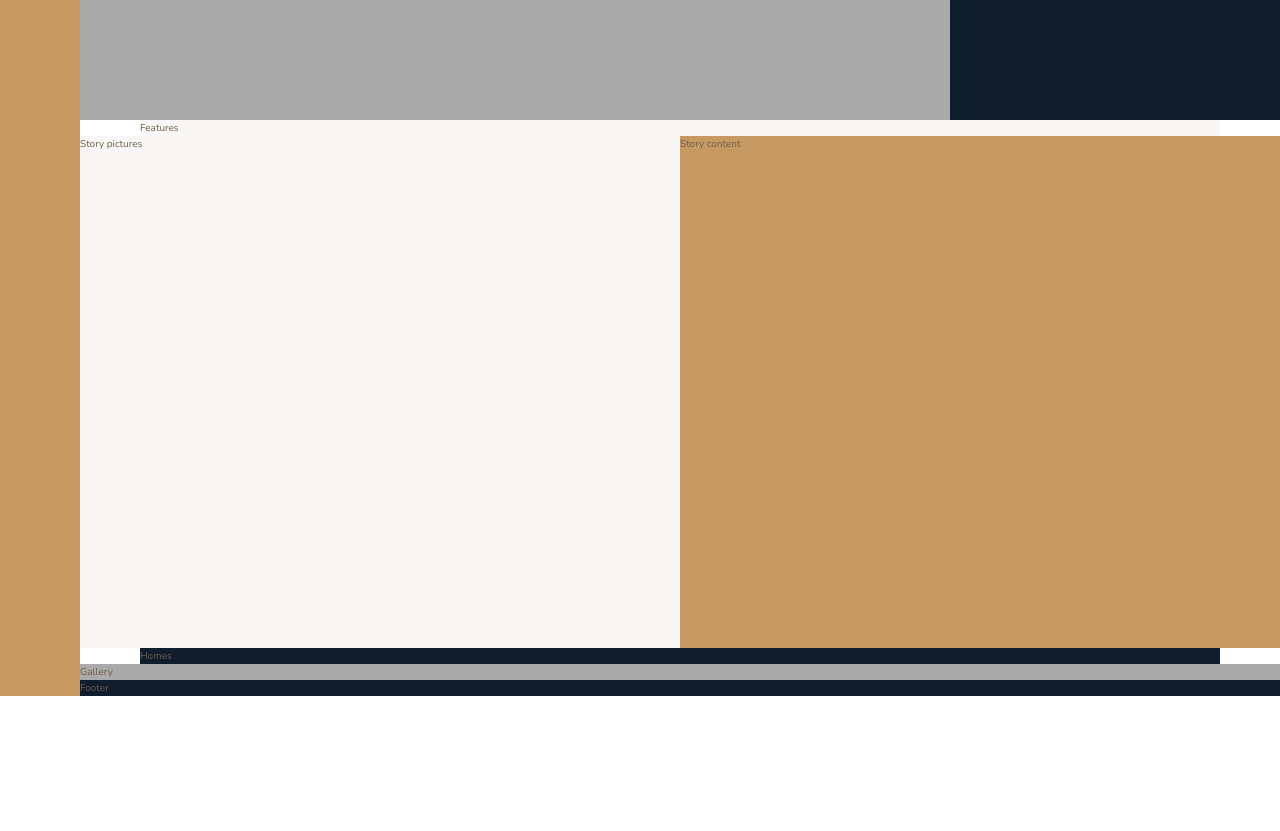
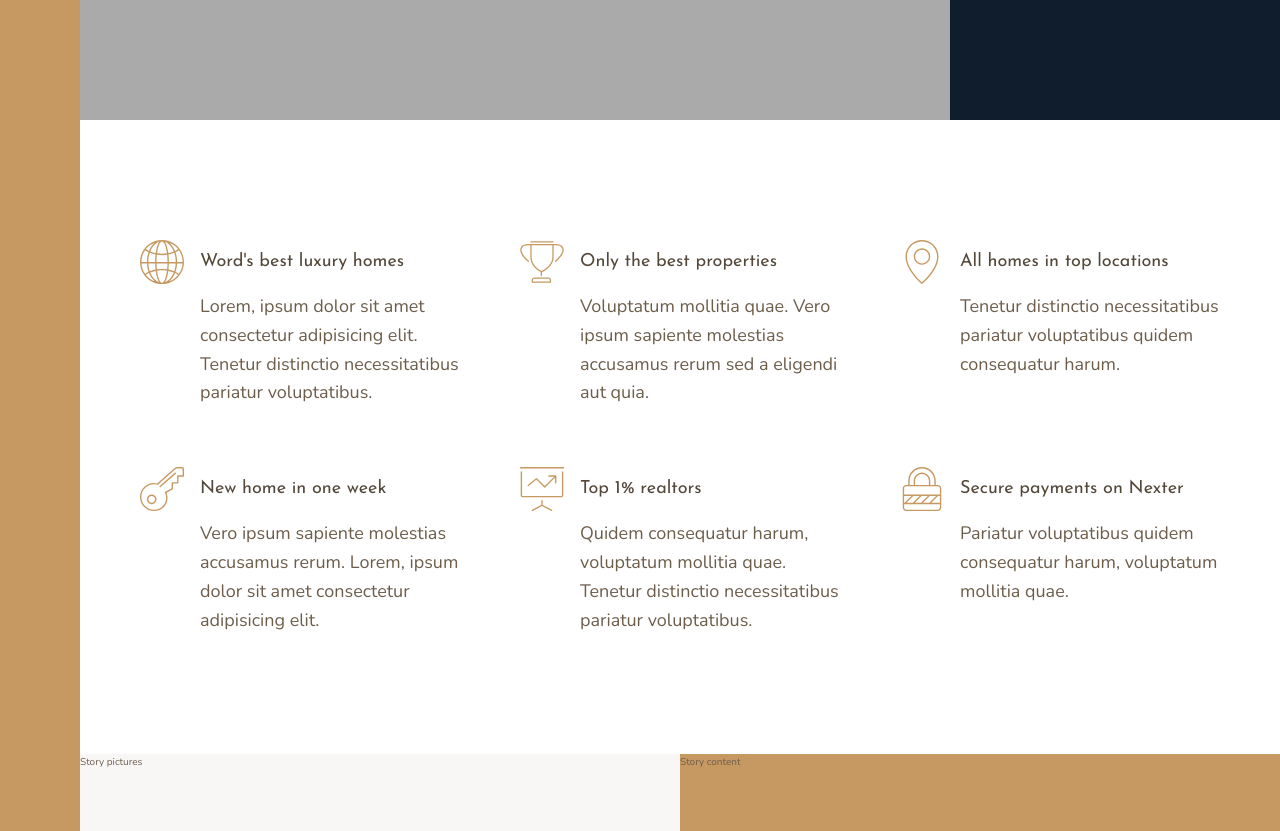
Before and after one commit to bhszewczyk/Nexter, a website: page index.html in a window 1280 px wide. Shown: the part 520-1351 px from the top of the page. Before the commit the page ends 1216 px from the top, so only its background shows below. Drawn offline with nearby package versions, Linux system fonts and the light colour scheme.

Commit message:
Adds features section design

```diff
--- a/index.html
+++ b/index.html
@@ -18,7 +18,68 @@
     <div class="sidebar">Sidebar</div>
     <div class="header">Header</div>
     <div class="realtors">Top 3 realtors</div>
-    <section class="features">Features</section>
+    <section class="features">
+      <div class="feature">
+        <svg class="feature__icon">
+          <use xlink:href="img/sprite.svg#icon-global"></use>
+        </svg>
+        <h4 class="heading-4 heading-4--dark">Word's best luxury homes</h4>
+        <p class="feature__text">
+          Lorem, ipsum dolor sit amet consectetur adipisicing elit. Tenetur
+          distinctio necessitatibus pariatur voluptatibus.
+        </p>
+      </div>
+      <div class="feature">
+        <svg class="feature__icon">
+          <use xlink:href="img/sprite.svg#icon-trophy"></use>
+        </svg>
+        <h4 class="heading-4 heading-4--dark">Only the best properties</h4>
+        <p class="feature__text">
+          Voluptatum mollitia quae. Vero ipsum sapiente molestias accusamus
+          rerum sed a eligendi aut quia.
+        </p>
+      </div>
+      <div class="feature">
+        <svg class="feature__icon">
+          <use xlink:href="img/sprite.svg#icon-map-pin"></use>
+        </svg>
+        <h4 class="heading-4 heading-4--dark">All homes in top locations</h4>
+        <p class="feature__text">
+          Tenetur distinctio necessitatibus pariatur voluptatibus quidem
+          consequatur harum.
+        </p>
+      </div>
+      <div class="feature">
+        <svg class="feature__icon">
+          <use xlink:href="img/sprite.svg#icon-key"></use>
+        </svg>
+        <h4 class="heading-4 heading-4--dark">New home in one week</h4>
+        <p class="feature__text">
+          Vero ipsum sapiente molestias accusamus rerum. Lorem, ipsum dolor sit
+          amet consectetur adipisicing elit.
+        </p>
+      </div>
+      <div class="feature">
+        <svg class="feature__icon">
+          <use xlink:href="img/sprite.svg#icon-presentation"></use>
+        </svg>
+        <h4 class="heading-4 heading-4--dark">Top 1% realtors</h4>
+        <p class="feature__text">
+          Quidem consequatur harum, voluptatum mollitia quae. Tenetur distinctio
+          necessitatibus pariatur voluptatibus.
+        </p>
+      </div>
+      <div class="feature">
+        <svg class="feature__icon">
+          <use xlink:href="img/sprite.svg#icon-lock"></use>
+        </svg>
+        <h4 class="heading-4 heading-4--dark">Secure payments on Nexter</h4>
+        <p class="feature__text">
+          Pariatur voluptatibus quidem consequatur harum, voluptatum mollitia
+          quae.
+        </p>
+      </div>
+    </section>
     <div class="story__pictures">Story pictures</div>
     <div class="story__content">Story content</div>
     <section class="homes">Homes</section>
--- a/sass/_features.scss
+++ b/sass/_features.scss
@@ -1,4 +1,30 @@
 .features {
-  background-color: $color-grey-light-1;
   grid-column: center-start / center-end;
+
+  margin: 12rem 0;
+
+  display: grid;
+  grid-template-columns: repeat(auto-fit, minmax(24rem, 1fr));
+  grid-gap: 6rem;
+  align-items: start;
 }
+
+.feature {
+  display: grid;
+  grid-template-columns: min-content 1fr;
+  align-items: center;
+  row-gap: 0.8rem;
+  column-gap: 1.6rem;
+
+  &__icon {
+    fill: $color-primary;
+    width: 4.4rem;
+    height: 4.4rem;
+  }
+
+  &__text {
+    font-size: 1.8rem;
+    grid-column: 2;
+    justify-self: start;
+  }
+}
--- a/sass/_typography.scss
+++ b/sass/_typography.scss
@@ -0,0 +1,25 @@
+%heading {
+  font-family: $font-display;
+  font-weight: 400;
+}
+
+.heading-1 {
+  @extend %heading;
+}
+.heading-2 {
+  @extend %heading;
+}
+.heading-3 {
+  @extend %heading;
+}
+.heading-4 {
+  @extend %heading;
+  font-size: 1.8em;
+
+  &--light {
+    color: $color-grey-light-1;
+  }
+  &--dark {
+    color: $color-grey-dark-1;
+  }
+}
```
Also changed, not shown: img/text.txt (+6 -6 lines), css/style.css.
